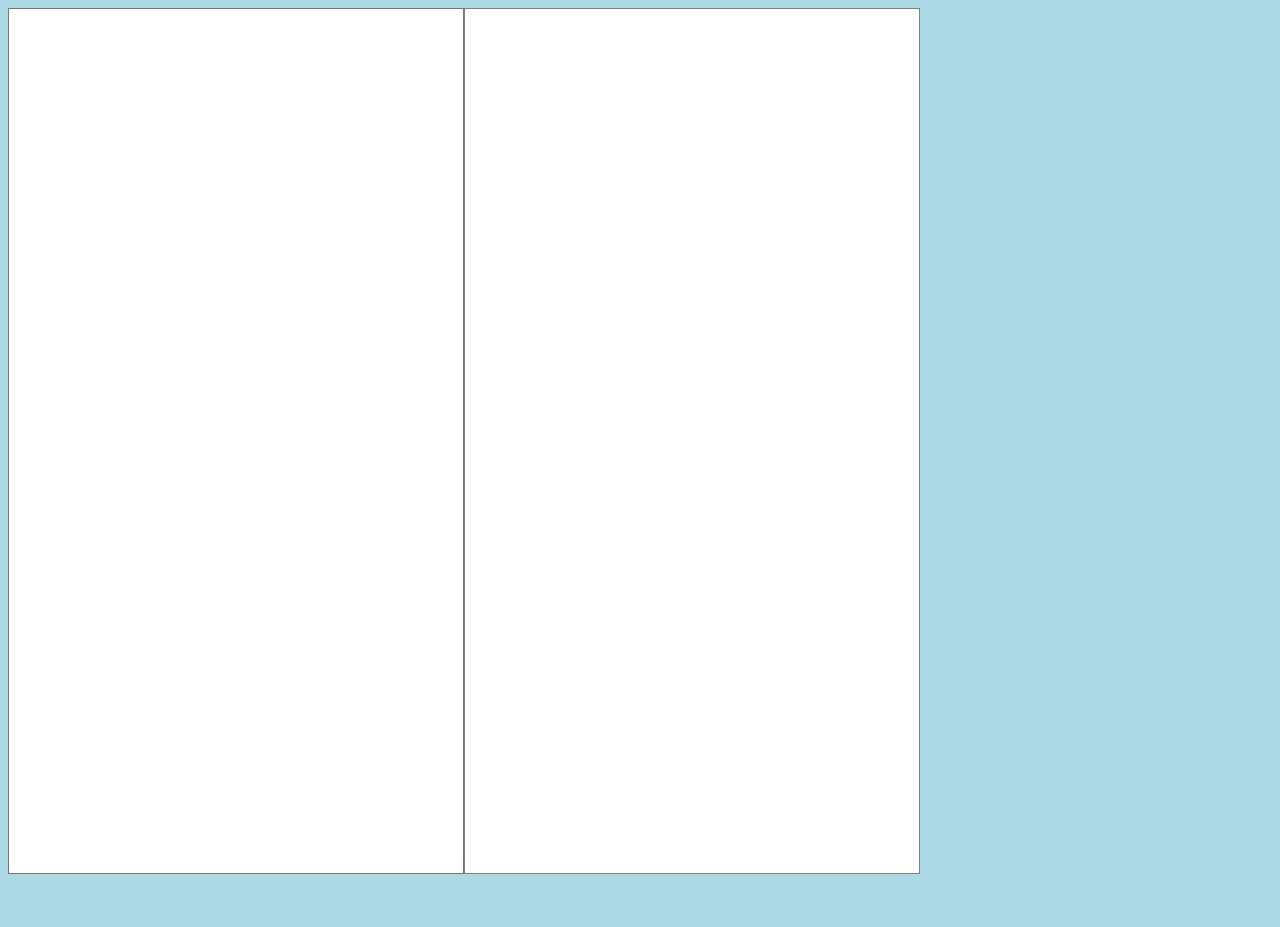
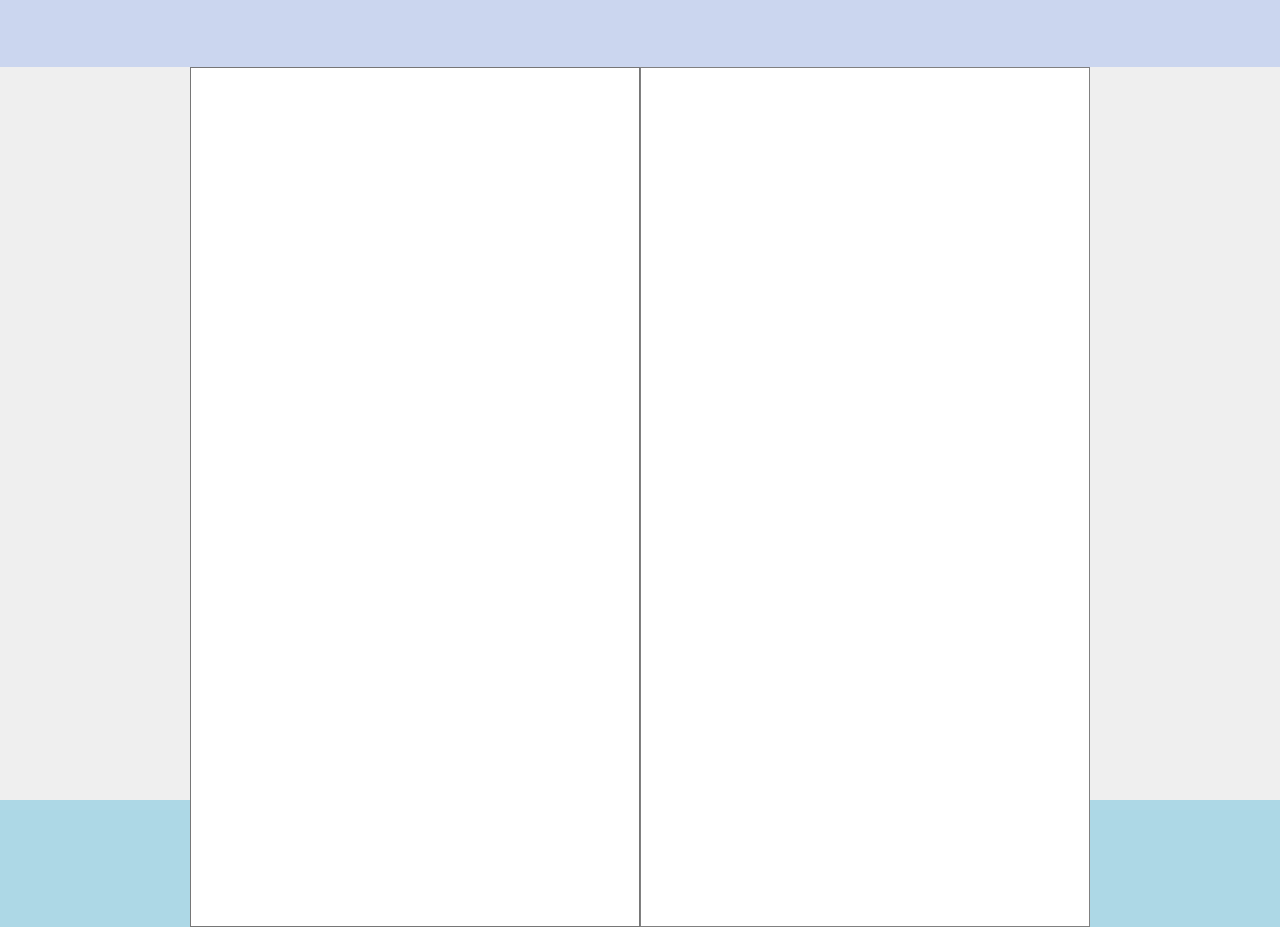
Before and after one commit to Lulkafe/CopyTokenizer, a React app: page / in a window 1280 px wide. Before the commit the page ends 886 px from the top, so only its background shows below. Built offline with nearby package versions, Linux system fonts and the light colour scheme.

Commit message:
Added some styles and made a reducer file

```diff
--- a/src/enum.ts
+++ b/src/enum.ts
@@ -0,0 +1,4 @@
+enum Process {
+    perWord,
+    perLine
+}
--- a/src/sass/nav-bar.sass
+++ b/src/sass/nav-bar.sass
@@ -0,0 +1,4 @@
+#nav__content-wrapper
+    height: 67px
+    width: 100%
+    background: #CBD6EF
--- a/src/sass/output-area.sass
+++ b/src/sass/output-area.sass
@@ -5,3 +5,4 @@
     display: inline-block
     border: 1px solid gray
     padding: 2px
+    overflow: scroll
--- a/src/sass/style.sass
+++ b/src/sass/style.sass
@@ -2,8 +2,19 @@
 @use './input-area'
 @use './nav-bar'
 
+*
+    box-sizing: border-box
+
+body
+    margin: 0
+    width: 100vw
+    height: 100vh
+    background-color: #EFEFEF
+
 html
     background: lightblue
 
-#content-wrapper
+
+#content__wrapper
     display: flex
+    justify-content: center
```
Also changed, not shown: src/reducer.ts (added, +25 -0 lines), src/textTokenizer.tsx (renamed from src/textTokenizer.ts, +8 -1 lines).
